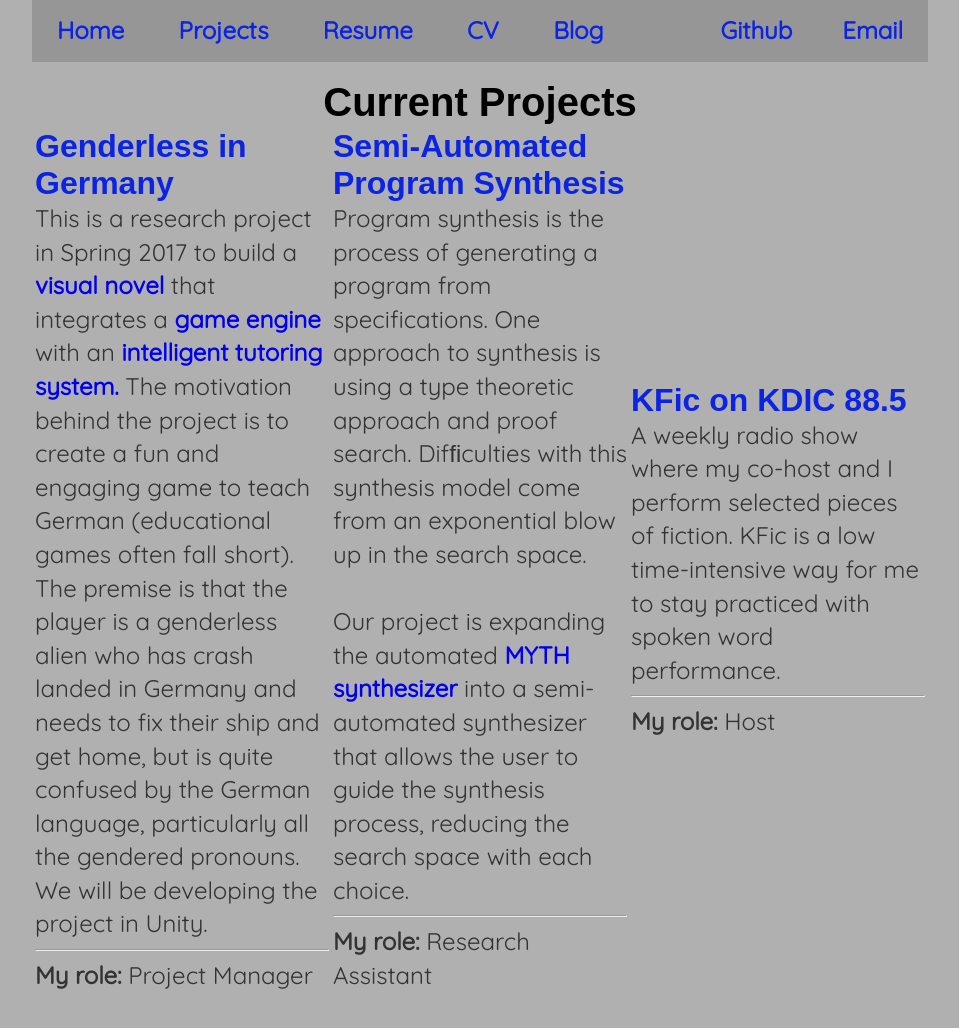
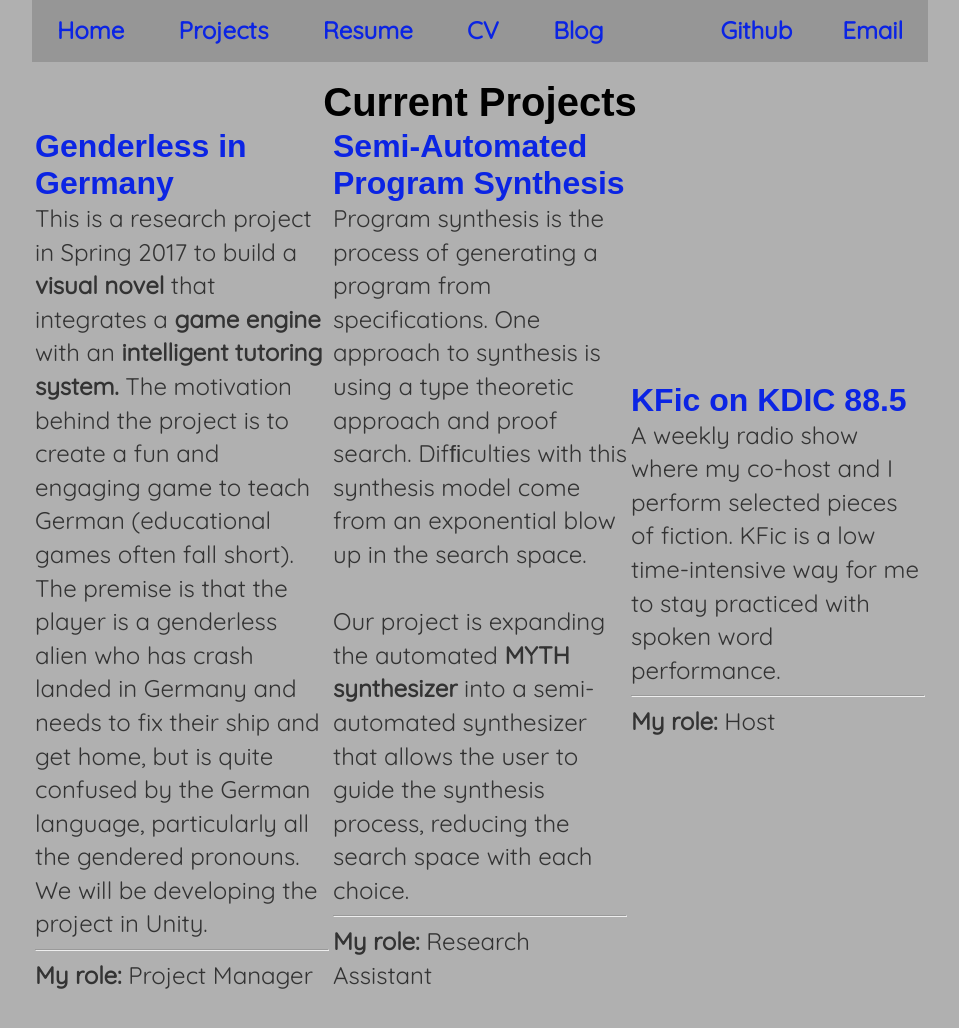
Before and after one commit to ZHHSegall/zhhsegall.github.io, a Jekyll site: the page built from projects/index.html, in a window 1280 px wide and 1056 px high. Shown: the top 1028 px of the window, without its empty margins (160-1119 px from the left). Built offline with Jekyll 4.4.1, drawn with Linux system fonts in a browser that asks for light colours.

Commit message:
Change link highlighting

```diff
--- a/css/main.css
+++ b/css/main.css
@@ -36,10 +36,11 @@ nav ul li a:hover, nav ul li a:active {
 a {
     text-decoration: none;
     font-weight: bold;
+    color: #333;
 
 }
 p a:hover {
-    text-decoration: underline;
+    color: #000;
 }
 h1 {
     font-size: 2.5em;
```
